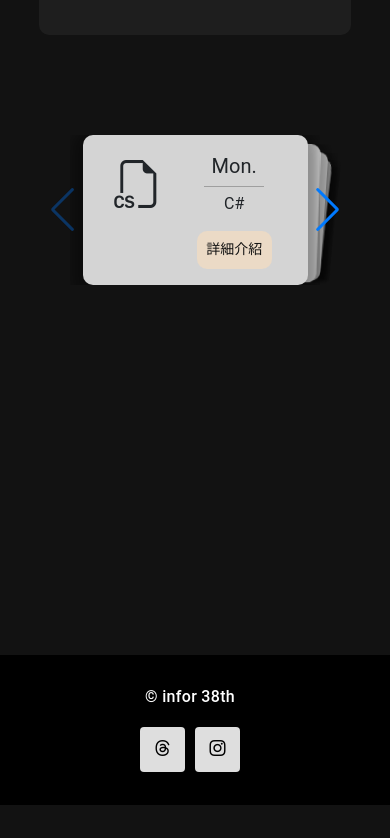
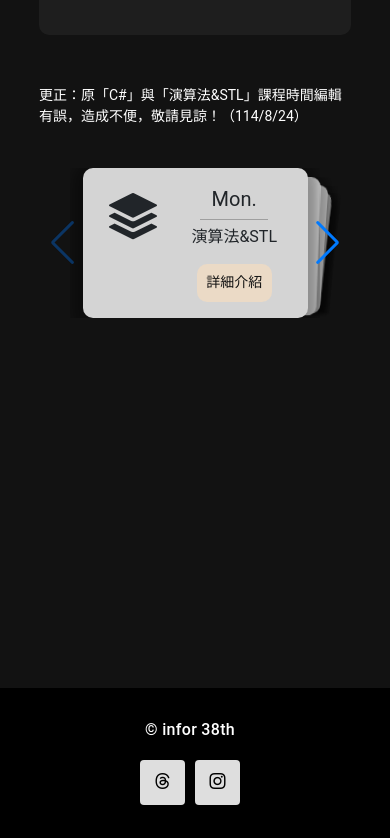
Before and after one commit to ck-infor/38th-website, a plain HTML site: page assets/course.html in a window 390 px wide. Shown: the part 1672-2510 px from the top of the page. Before the commit the page ends 2477 px from the top, so only its background shows below. Drawn offline with nearby package versions, Linux system fonts and the light colour scheme.

Commit message:
fixing the date of funke

```diff
--- a/assets/course.html
+++ b/assets/course.html
@@ -54,29 +54,28 @@
             <p>　　放課可以說是資訊社的精華部分，我們會在每個禮拜的一到五放學後的晚上6:00 ~ 8:00跟成功、中山、景美在資源大樓三樓電腦教室二舉行，這邊的教學內容會較社課來的更為進階，多了更多實作的部分，不管你是想要來精進自己的程式技術，又或是想要來跟講師討論、切磋，甚至是想要來把講師電爛，放課都是你的不二選擇！</p>
             <img src="img/放課照片.jpg" loading="lazy" alt="放課的酷酷照片">
         </div>
-
+        <p style="color: white;" data-aos="fade-up" class="change">更正：原「C#」與「演算法&STL」課程時間編輯有誤，造成不便，敬請見諒！（114/8/24）</p>
         <div class='swiper-top' data-aos="fade-up">
             <div class="swiper mySwiper">
                 <div class="swiper-wrapper">
                     <div class="swiper-slide">
                         <div class="course">
-                            <!-- <i class="bi bi-shop-window"></i> -->
-                             <div class="logo"><i class="bi bi-filetype-cs"></i></div>
+                            <div class="logo"><i class="bi bi-stack"></i></div>
                             <div class="text">
                                 <div class="day">Mon.</div>
                                 <hr>
-                                <div class="name">C#</div>
+                                <div class="name">演算法&STL</div>
                                 <button class="more" type="button" data-bs-toggle="collapse" data-bs-target="#multiCollapseExample1" aria-expanded="false" aria-controls="multiCollapseExample1">詳細介紹</button>
                             </div>
                         </div>
                     </div>
                     <div class="swiper-slide">
                         <div class="course">
-                            <div class="logo"><i class="bi bi-stack"></i></div>
+                            <div class="logo"><i class="bi bi-filetype-cs"></i></div>
                             <div class="text">
                                 <div class="day">Tue.</div>
                                 <hr>
-                                <div class="name">演算法&STL</div>
+                                <div class="name">C#</div>
                                 <button class="more" type="button" data-bs-toggle="collapse" data-bs-target="#multiCollapseExample2" aria-expanded="false" aria-controls="multiCollapseExample2">詳細介紹</button>
                             </div>
                         </div>
@@ -124,11 +123,6 @@
             <div id="intro" class="intro mt-3">
                 <div class="collapse multi-collapse" id="multiCollapseExample1">
                     <div class="card card-body">
-                        本課程將介紹 C# 語言的基礎語法與程式設計方法，內容包含變數、流程控制、陣列、方法及物件導向的基本概念。課程重點在於建立程式設計思維，並透過語法與結構的練習，掌握撰寫程式的核心能力
-                    </div>
-                </div>
-                <div class="collapse multi-collapse" id="multiCollapseExample2">
-                    <div class="card card-body">
                         這門課程將由最基礎的C++語法開始教學，深入淺出講解演算法理論及實作，你可以學到如何使用演算法及程式設計邏輯解決各式競程問題，更有機會在APCS或各級比賽取得佳績！<br><br>
                         你可以學到：
                         <ul>
@@ -139,6 +133,11 @@
                             <li>基礎動態規劃</li>
                             <li>圖論演算法</li>
                         </ul>
+                    </div>
+                </div>
+                <div class="collapse multi-collapse" id="multiCollapseExample2">
+                    <div class="card card-body">
+                        本課程將介紹 C# 語言的基礎語法與程式設計方法，內容包含變數、流程控制、陣列、方法及物件導向的基本概念。課程重點在於建立程式設計思維，並透過語法與結構的練習，掌握撰寫程式的核心能力
                     </div>
                 </div>
                 <div class="collapse multi-collapse" id="multiCollapseExample3">
--- a/assets/main.css
+++ b/assets/main.css
@@ -1390,7 +1390,7 @@ h1{
     display: flex;
     justify-content: center;
     flex-wrap: wrap;
-    margin-top: 50px;
+    margin-top: 25px;
     margin-bottom: 100px;
     position: relative;
     width: 100%;
@@ -1646,6 +1646,10 @@ h1{
     .side-class .card ul li{
         font-size: 20px;
     }
+
+    .change{
+        font-size: 14px;
+    }
 }
 
 @media (max-width: 400px){
```
